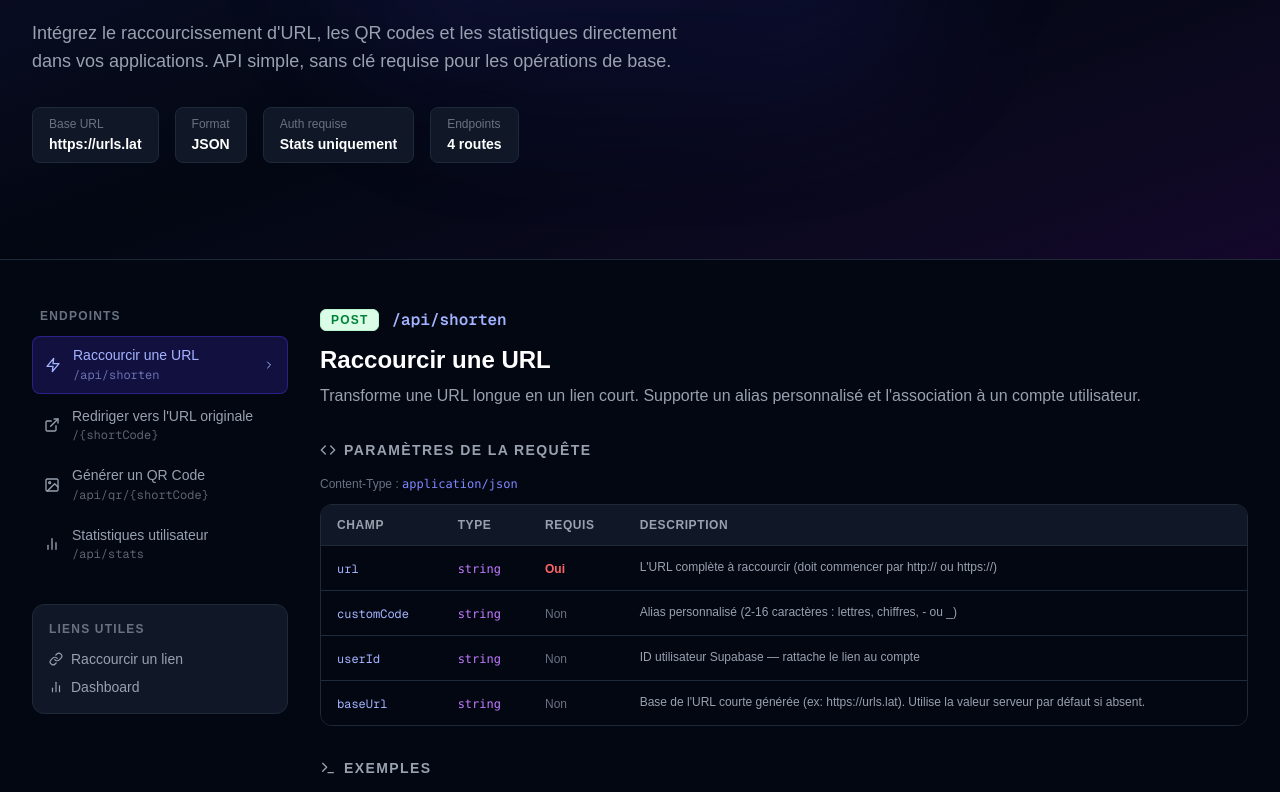
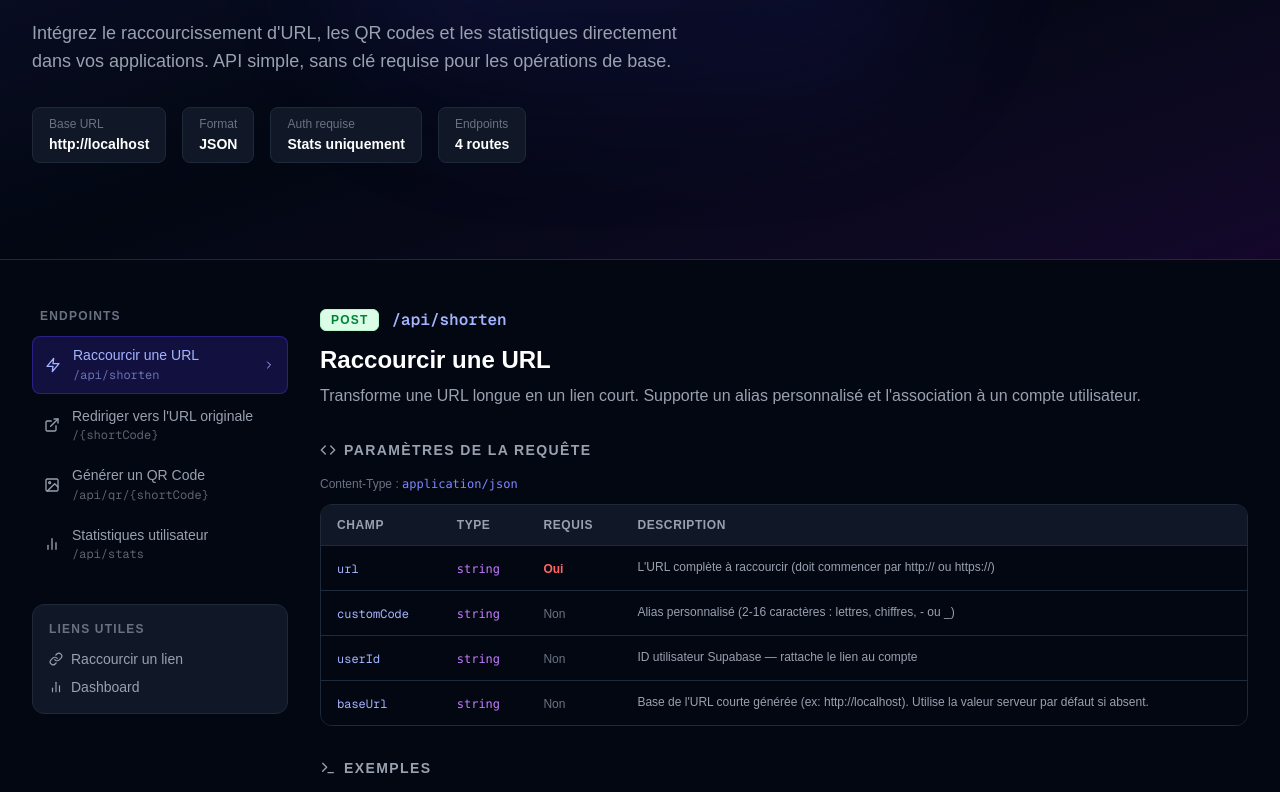
Before and after one commit to Vaillantval/UrlShortener, a Next.js app: page /docs in a window 1280 px wide. Shown: the part 260-1052 px from the top of the page. Built offline with nearby package versions, Linux system fonts and the light colour scheme.

Commit message:
ajout_docAPI

```diff
--- a/app/docs/page.js
+++ b/app/docs/page.js
@@ -1,6 +1,6 @@
 'use client';
 
-import { useState } from 'react';
+import { useState, useEffect } from 'react';
 import Link from 'next/link';
 import { motion } from 'framer-motion';
 import {
@@ -88,7 +88,9 @@ function Tabs({ tabs, code }) {
 
 /* ─── endpoint data ─── */
 
-const ENDPOINTS = [
+function getEndpoints(base) {
+  const b = base || 'https://urls.lat';
+  return [
   {
     id: 'shorten',
     method: 'POST',
@@ -102,12 +104,12 @@ const ENDPOINTS = [
         { name: 'url',        type: 'string',  required: true,  desc: "L'URL complète à raccourcir (doit commencer par http:// ou https://)" },
         { name: 'customCode', type: 'string',  required: false, desc: 'Alias personnalisé (2-16 caractères : lettres, chiffres, - ou _)' },
         { name: 'userId',     type: 'string',  required: false, desc: "ID utilisateur Supabase — rattache le lien au compte" },
-        { name: 'baseUrl',    type: 'string',  required: false, desc: "Base de l'URL courte générée (ex: https://urls.lat). Utilise la valeur serveur par défaut si absent." },
+        { name: 'baseUrl',    type: 'string',  required: false, desc: `Base de l'URL courte générée (ex: ${b}). Utilise la valeur serveur par défaut si absent.` },
       ],
     },
     response: {
       success: `{
-  "shortUrl":    "https://urls.lat/abc123",
+  "shortUrl":    "${b}/abc123",
   "shortCode":   "abc123",
   "originalUrl": "https://exemple.com/une-url-tres-longue",
   "id":          "uuid-de-lenregistrement"
@@ -125,13 +127,13 @@ const ENDPOINTS = [
       { id: 'php',    label: 'PHP',        lang: 'php' },
     ],
     code: {
-      curl: `curl -X POST https://urls.lat/api/shorten \\
+      curl: `curl -X POST ${b}/api/shorten \\
   -H "Content-Type: application/json" \\
   -d '{
     "url": "https://exemple.com/une-url-tres-longue",
     "customCode": "mon-alias"
   }'`,
-      js: `const response = await fetch('https://urls.lat/api/shorten', {
+      js: `const response = await fetch('${b}/api/shorten', {
   method: 'POST',
   headers: { 'Content-Type': 'application/json' },
   body: JSON.stringify({
@@ -141,11 +143,11 @@ const ENDPOINTS = [
 });
 
 const data = await response.json();
-console.log(data.shortUrl); // "https://urls.lat/mon-alias"`,
+console.log(data.shortUrl); // "${b}/mon-alias"`,
       python: `import requests
 
 response = requests.post(
-    'https://urls.lat/api/shorten',
+    '${b}/api/shorten',
     json={
         'url': 'https://exemple.com/une-url-tres-longue',
         'customCode': 'mon-alias',  # optionnel
@@ -153,9 +155,9 @@ response = requests.post(
 )
 
 data = response.json()
-print(data['shortUrl'])  # "https://urls.lat/mon-alias"`,
+print(data['shortUrl'])  # "${b}/mon-alias"`,
       php: `<?php
-$response = file_get_contents('https://urls.lat/api/shorten', false, stream_context_create([
+$response = file_get_contents('${b}/api/shorten', false, stream_context_create([
     'http' => [
         'method'  => 'POST',
         'header'  => "Content-Type: application/json\r\n",
@@ -167,7 +169,7 @@ $response = file_get_contents('https://urls.lat/api/shorten', false, stream_cont
 ]));
 
 $data = json_decode($response, true);
-echo $data['shortUrl']; // "https://urls.lat/mon-alias"`,
+echo $data['shortUrl']; // "${b}/mon-alias"`,
     },
   },
 
@@ -198,13 +200,13 @@ Location: https://exemple.com/une-url-tres-longue`,
     ],
     code: {
       curl: `# Suivre la redirection automatiquement
-curl -L https://urls.lat/mon-alias
+curl -L ${b}/mon-alias
 
 # Voir uniquement les en-têtes (sans suivre)
-curl -I https://urls.lat/mon-alias`,
+curl -I ${b}/mon-alias`,
       js: `// Dans un navigateur, un simple <a href> suffit.
 // Pour récupérer l'URL de destination sans la visiter :
-const res = await fetch('https://urls.lat/mon-alias', {
+const res = await fetch('${b}/mon-alias', {
   method: 'GET',
   redirect: 'manual', // ne pas suivre la redirection
 });
@@ -214,11 +216,11 @@ console.log(res.headers.get('location'));
       python: `import requests
 
 # Suivre la redirection (comportement par défaut)
-r = requests.get('https://urls.lat/mon-alias')
+r = requests.get('${b}/mon-alias')
 print(r.url)  # URL finale après redirection
 
 # Obtenir l'URL de destination sans la visiter
-r = requests.get('https://urls.lat/mon-alias', allow_redirects=False)
+r = requests.get('${b}/mon-alias', allow_redirects=False)
 print(r.headers['Location'])
 # "https://exemple.com/une-url-tres-longue"`,
     },
@@ -256,21 +258,21 @@ Cache-Control: public, max-age=86400
     code: {
       html: `<!-- Afficher directement dans une page web -->
 <img
-  src="https://urls.lat/api/qr/mon-alias"
+  src="${b}/api/qr/mon-alias"
   alt="QR Code"
   width="300"
   height="300"
 />`,
       curl: `# Télécharger le QR code en PNG
-curl -o qrcode.png https://urls.lat/api/qr/mon-alias`,
+curl -o qrcode.png ${b}/api/qr/mon-alias`,
       js: `// Afficher le QR code dans un élément <img>
 const img = document.createElement('img');
-img.src = 'https://urls.lat/api/qr/mon-alias';
+img.src = '${b}/api/qr/mon-alias';
 img.alt = 'QR Code';
 document.body.appendChild(img);
 
 // Ou télécharger le fichier PNG
-const response = await fetch('https://urls.lat/api/qr/mon-alias');
+const response = await fetch('${b}/api/qr/mon-alias');
 const blob = await response.blob();
 const url = URL.createObjectURL(blob);
 const a = document.createElement('a');
@@ -279,7 +281,7 @@ a.download = 'qrcode.png';
 a.click();`,
       python: `import requests
 
-response = requests.get('https://urls.lat/api/qr/mon-alias')
+response = requests.get('${b}/api/qr/mon-alias')
 
 if response.status_code == 200:
     with open('qrcode.png', 'wb') as f:
@@ -335,10 +337,10 @@ if response.status_code == 200:
     ],
     code: {
       curl: `# Le cookie de session est requis (remplacez par votre valeur)
-curl https://urls.lat/api/stats \\
+curl ${b}/api/stats \\
   -H "Cookie: sb-<project>-auth-token=<votre-token>"`,
       js: `// Dans le contexte du navigateur, les cookies sont envoyés automatiquement
-const response = await fetch('https://urls.lat/api/stats', {
+const response = await fetch('${b}/api/stats', {
   credentials: 'include', // inclut les cookies de session
 });
 
@@ -356,17 +358,25 @@ session = requests.Session()
 # Exemple avec une session déjà authentifiée :
 session.cookies.set('sb-<project>-auth-token', '<votre-token>')
 
-response = session.get('https://urls.lat/api/stats')
+response = session.get('${b}/api/stats')
 stats = response.json()
 print(f"Total clics : {stats['totalClicks']}")`,
     },
   },
-];
+  ];
+}
 
 /* ─── main page ─── */
 
 export default function DocsPage() {
   const [activeEndpoint, setActiveEndpoint] = useState('shorten');
+  const [baseUrl, setBaseUrl] = useState('');
+
+  useEffect(() => {
+    setBaseUrl(window.location.origin);
+  }, []);
+
+  const ENDPOINTS = getEndpoints(baseUrl);
   const endpoint = ENDPOINTS.find(e => e.id === activeEndpoint);
 
   return (
@@ -431,7 +441,7 @@ export default function DocsPage() {
 
             <div className="flex flex-wrap gap-4">
               {[
-                { label: 'Base URL',       value: 'https://urls.lat' },
+                { label: 'Base URL',       value: baseUrl || '…' },
                 { label: 'Format',         value: 'JSON' },
                 { label: 'Auth requise',   value: 'Stats uniquement' },
                 { label: 'Endpoints',      value: '4 routes' },
```
